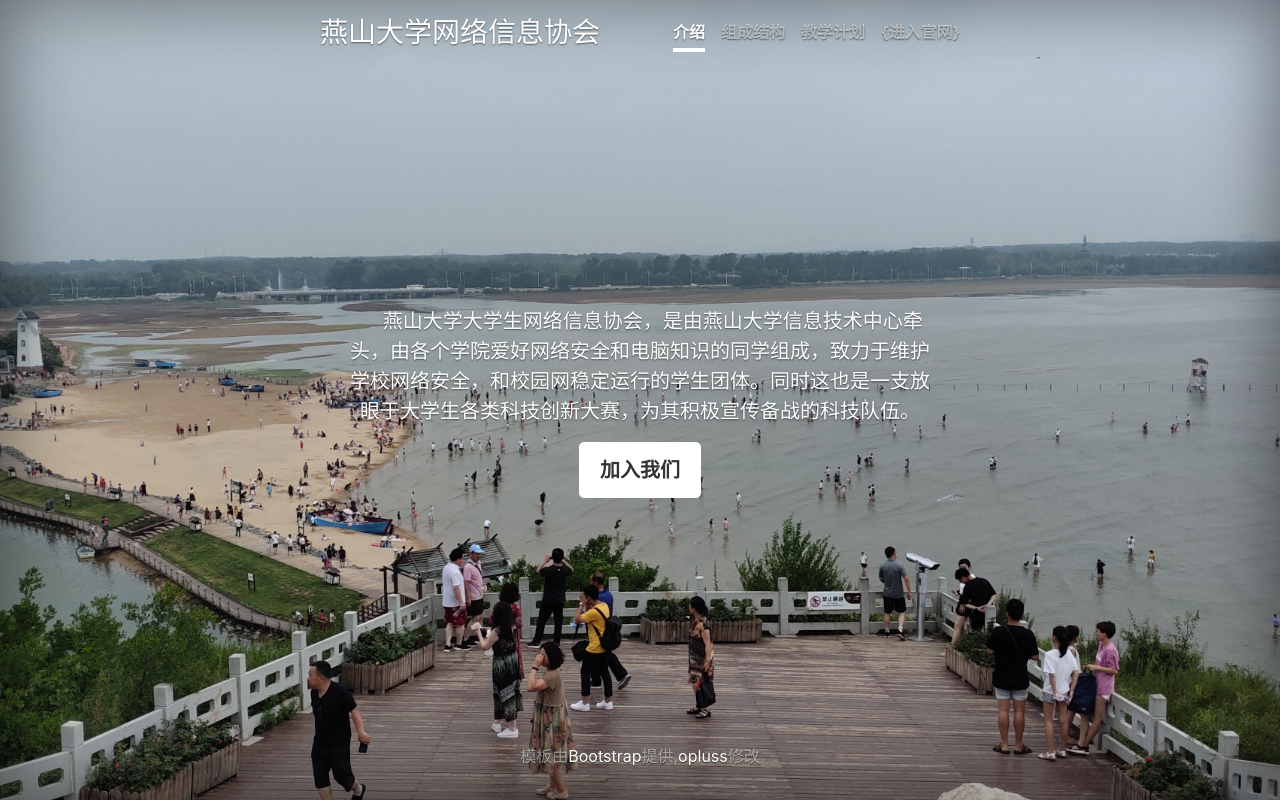
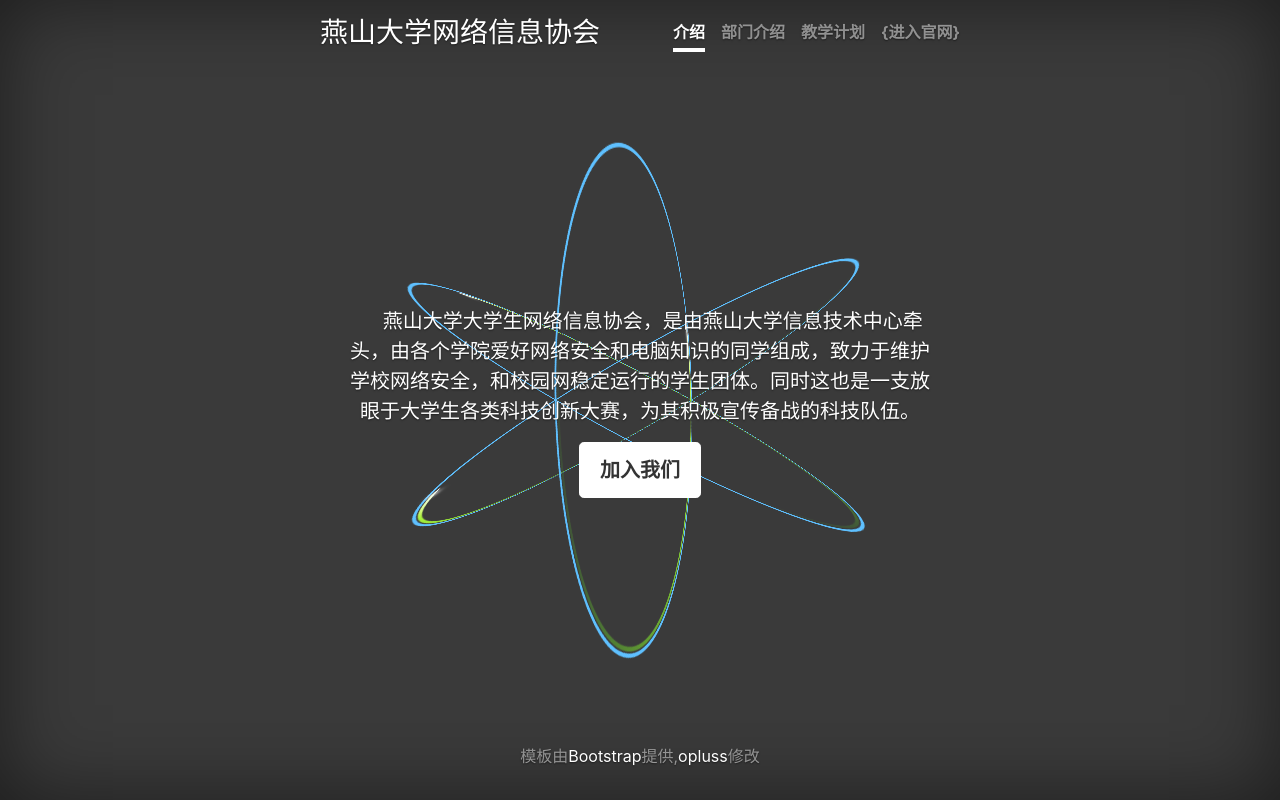
Before and after one commit to OYCN/ysu_web, a Django app: page / in a window 1280 px wide. Run offline with Django 3.2, Linux system fonts and the light colour scheme; some libraries are stand-ins or nearby versions.

Commit message:
修改部分内容

```diff
--- a/templates/web/info.html
+++ b/templates/web/info.html
@@ -109,7 +109,7 @@
             {% if forloop.counter != 1 %}
         <hr class="featurette-divider">
             {% endif %}
-            <h2 class="featurette-heading featurette"><a class="nav-link" href="{% url 'article' i.id %}" target="_blank" style="color:#5a5a5a"> {{ i.title }} </a></h2>
+            <h2 class="featurette-heading featurette text-center"><a class="nav-link" href="{% url 'article' i.id %}" target="_blank" style="color:#5a5a5a"> {{ i.title }} </a></h2>
         <div class="row featurette">
           <div class="{% if i.image %}col-md-7{% else %}col-md-12{% endif %} {% if forloop.counter|divisibleby:2 %}order-md-2{% endif %}">
             <p class="lead">{{ i.brief }}</p>
@@ -122,7 +122,7 @@
         </div>
             {% empty %}
             <div class="text-center">
-            <h2 class="featurette-heading featurette">还没有任何消息发布呢</h2>
+            <h2 class="featurette-heading featurette text-center">还没有任何消息发布呢</h2>
             </div>
         {% endfor %}
         <!-- /END THE FEATURETTES -->
--- a/templates/web/welcome.html
+++ b/templates/web/welcome.html
@@ -9,6 +9,9 @@
     <link rel="icon" href="{% static 'img/logo_padd_1b1.ico' %}">
 
     <title>燕山大学网络信息协会</title>
+
+        <link rel="stylesheet" href="{% static 'css/tabris.css' %}">
+<link rel="stylesheet" href="{% static 'css/lib.css' %}">
 
     <!-- Bootstrap core CSS -->
     {% include 'web/head.html' %}
@@ -35,9 +38,8 @@
         body {
           height: 100%;
           /*background-color: #333;*/
-          background: no-repeat center ;
-          background-image: url('{% static 'img/1.jpg' %}');
-          background-size: cover;
+            background: #3a3a3a no-repeat center;
+            background-size: cover;
         }
         body {
           display: -ms-flexbox;
@@ -125,20 +127,49 @@
             opacity: 1;
         }
     </style>
+
+    <style>
+    .hx-box ul li span {
+        display: block;
+        width: 100%;
+        height: 100%;
+        background: url({% static 'img/hx.png' %}) no-repeat center center;
+        background-size: 100% 100%;
+        animation: hx 4s linear infinite;
+    }
+    </style>
+
   </head>
 
   <body class="text-center">
 
-    <div class="cover-container d-flex h-100 p-3 mx-auto flex-column">
+{#  <div class="bg0 pa">#}
+{#	<div class="bg1"></div>#}
+{#</div>#}
+    <div class="hx-box pa" style="z-index: 1">
+	<ul class="pr">
+		<li class="hx-k1 pa0">
+			<span></span>
+		</li>
+		<li class="hx-k2 pa0">
+			<span></span>
+		</li>
+		<li class="hx-k3 pa0">
+			<span></span>
+		</li>
+	</ul>
+</div>
+
+    <div class="cover-container d-flex h-100 p-3 mx-auto flex-column" style="width: 100%;z-index: 2;">
       <header class="masthead mb-auto">
         <div class="inner">
-          <h3 class="masthead-brand">燕山大学网络信息协会</h3>
+          <h3 class="masthead-brand"> 燕山大学网络信息协会 </h3>
           <nav class="nav nav-masthead justify-content-center">
 {#            <a class="nav-link active introduce" bind_img="{% static 'img/1.jpg' %}" href="javascript:active_this('.introduce');">介绍</a>#}
 {#            <a class="nav-link compose" bind_img="{% static 'img/2.jpg' %}" href="javascript:active_this('.compose');">组成结构</a>#}
 {#            <a class="nav-link plan" bind_img="{% static 'img/3.jpg' %}" href="javascript:active_this('.plan');">教学计划</a>#}
-            <a class="nav-link active introduce" href="javascript:active_this('.introduce');">介绍</a>
-            <a class="nav-link compose" href="javascript:active_this('.compose');">组成结构</a>
+            <a class="nav-link active introduce " href="javascript:active_this('.introduce');">介绍</a>
+            <a class="nav-link compose" href="javascript:active_this('.compose');">部门介绍</a>
             <a class="nav-link plan" href="javascript:active_this('.plan');">教学计划</a>
             <a class=" nav-link" href="{% url 'index' %}">{进入官网}</a>
           </nav>
@@ -154,16 +185,40 @@
               <a href="{% url 'newuser' %}" class="btn btn-lg btn-secondary" target="_blank">加入我们</a>
             </p>
           </div>
+
           <div class="xcontent compose" hidden>
-            <h1 class="cover-heading">组成</h1>
-            <p class="lead">&emsp; 燕山大学大学生网络信息协会，是由燕山大学信息技术中心牵头，由各个学院爱好网络安全和电脑知识的同学组成，致力于维护学校网络安全，和校园网稳定运行的学生团体。同时这也是一支放眼于大学生各类科技创新大赛，为其积极宣传备战的科技队伍。</p>
+{#            <h1 class="cover-heading">部门详细介绍</h1>#}
+              <table border="1">
+                  <tr>
+                      <td><p class="lead">组宣部:</p></td>
+                      <td><div class="lead">海报视频制作，活动组织宣传。主要使用adobe全家桶</div></td>
+                  </tr>
+                  <tr>
+                      <td><p class="lead">CTF部:</p></td>
+                      <td><div class="lead">掌握网络技术，参加CTF比赛，维护网络安全</div></td>
+                  </tr>
+                  <tr>
+                      <td><p class="lead">校园网运维:</p></td>
+                      <td><div class="lead">硬件精通，对校园网络设施实地维修</div></td>
+                  </tr>
+              </table>
+{#            <p class="lead">组宣部：海报视频制作，活动组织宣传。主要使用adobe全家桶</p>#}
+{#            <p class="lead">CTF部：掌握网络技术，参加CTF比赛，维护网络安全</p>#}
+{#            <p class="lead">校园网运维：硬件精通，对校园网络设施实地维修</p>#}
 
           </div>
+
           <div class="xcontent plan" hidden>
-            <h1 class="cover-heading">计划</h1>
-            <p class="lead">&emsp; 燕山大学大学生网络信息协会，是由燕山大学信息技术中心牵头，由各个学院爱好网络安全和电脑知识的同学组成，致力于维护学校网络安全，和校园网稳定运行的学生团体。同时这也是一支放眼于大学生各类科技创新大赛，为其积极宣传备战的科技队伍。</p>
+{#            <h1 class="cover-heading">授课安排</h1>#}
+              <ul>
+                  <li><p class="lead">校园公众号的管理运维</p></li>
+                  <li><p class="lead">培养设计能力</p></li>
+                  <li><p class="lead">学校网络实地维护</p></li>
+                  <li><p class="lead">IT技术教学</p></li>
+              </ul>
 
           </div>
+
       </main>
 
       <footer class="mastfoot mt-auto">
--- /dev/null
+++ b/web/static/css/lib.css
@@ -0,0 +1,87 @@
+@charset 'utf-8';
+html {
+    width: 100%;
+    height: 100%;
+}
+
+body {
+    width: 100%;
+    height: 100%;
+    overflow: hidden;
+    /*background-image: -webkit-linear-gradient(90deg, #395ecb 0%, #3657be 35%, #242161 75%, #1a0531 100%);*/
+    /*background-image: -moz-linear-gradient(90deg, #395ecb 0%, #3657be 35%, #242161 75%, #1a0531 100%);*/
+    /*background-image: -ms-linear-gradient(90deg, #395ecb 0%, #3657be 35%, #242161 75%, #1a0531 100%);*/
+    /*background-image: linear-gradient(0deg, #395ecb 0%, #3657be 35%, #242161 75%, #1a0531 100%);*/
+    perspective: 1000px;
+}
+
+.bg0 {
+    width: 500px;
+    height: 500px;
+    top: 50%;
+    left: 50%;
+    transform: translate(-50%, -50%);
+    background: url(../images/bg0.png) no-repeat center center;
+    background-size: 150%;
+}
+
+.bg1 {
+    width: 100%;
+    height: 100%;
+    background: url(../images/bg1.png) no-repeat center center;
+}
+
+.hx-box {
+    top: 50%;
+    left: 50%;
+    width: 500px;
+    height: 500px;
+    transform-style: preserve-3d;
+    transform: translate(-50%, -50%) rotateY(75deg);
+}
+
+.hx-box ul {
+    width: 500px;
+    height: 500px;
+    transform-style: preserve-3d;
+    animation: hxz 20s linear infinite;
+}
+
+@keyframes hxz {
+    0% {
+        transform: rotateX(0deg);
+    }
+    100% {
+        transform: rotateX(-360deg);
+    }
+}
+
+.hx-box ul li {
+    width: 500px;
+    height: 500px;
+    border: 4px solid #5ec0ff;
+    border-radius: 1000px;
+}
+
+.hx-box ul li span {
+    display: block;
+    width: 100%;
+    height: 100%;
+    /*background: url(../images/hx.png) no-repeat center center;*/
+    background-size: 100% 100%;
+    animation: hx 4s linear infinite;
+}
+
+@keyframes hx {
+    to {
+        transform: rotate(360deg);
+    }
+}
+
+.hx-k2 {
+    transform: rotateX(60deg) rotateZ(60deg)
+}
+
+.hx-k3 {
+    transform: rotateX(-60deg) rotateZ(-60deg)
+}
```
Also changed, not shown: templates/web/index.html (+7 -7 lines), web/static/css/tabris.css (added, +1 -0 lines), web/static/img/1.gif (deleted), web/static/img/2.gif (deleted), web/static/img/2.jpg (deleted), web/static/img/3.gif (deleted), web/static/img/bili.jpg (deleted), web/static/img/buyuan.jpg (added), web/static/img/hx.png (added), web/static/img/jth.jpg (deleted), web/static/img/jthf.jpg (deleted), web/static/img/lbxx.jpg (deleted), web/static/img/logo_hd.png (added), web/static/img/van.jpg (deleted), 1 more files, 1 other file.
